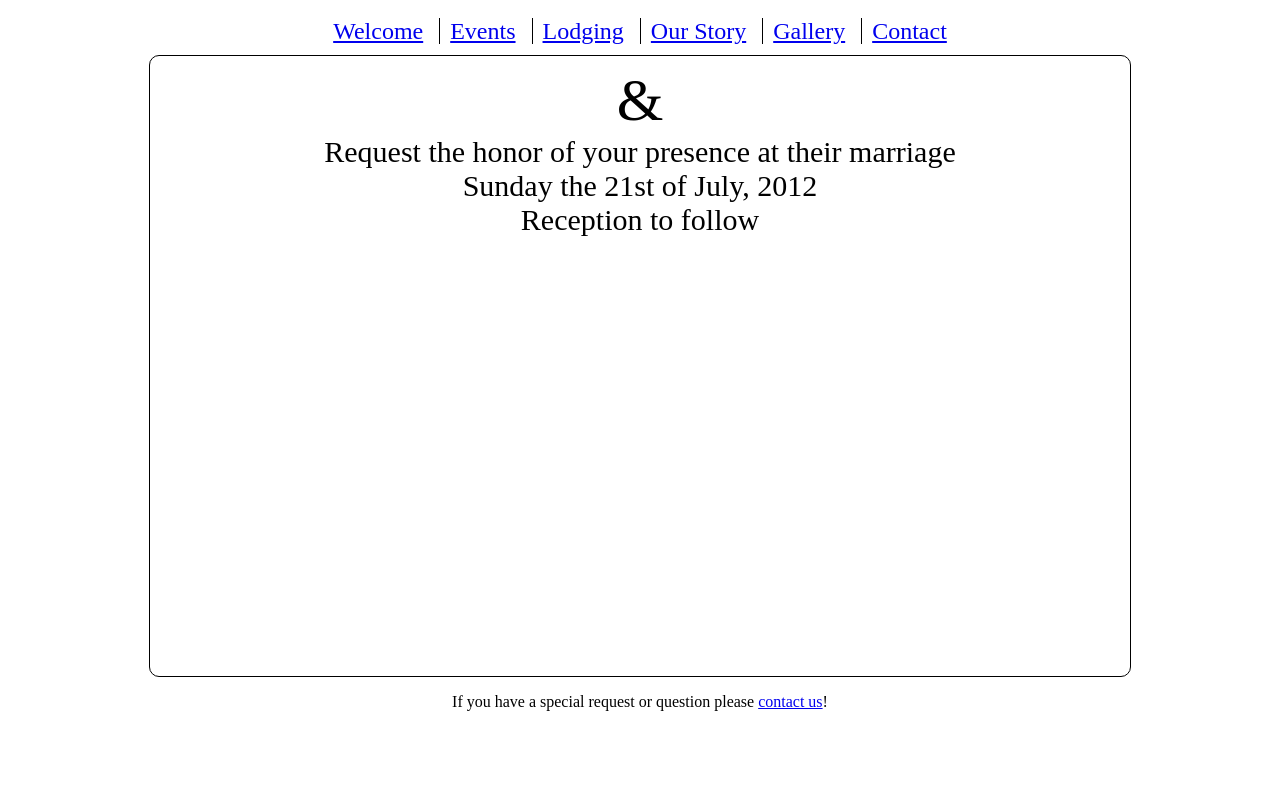
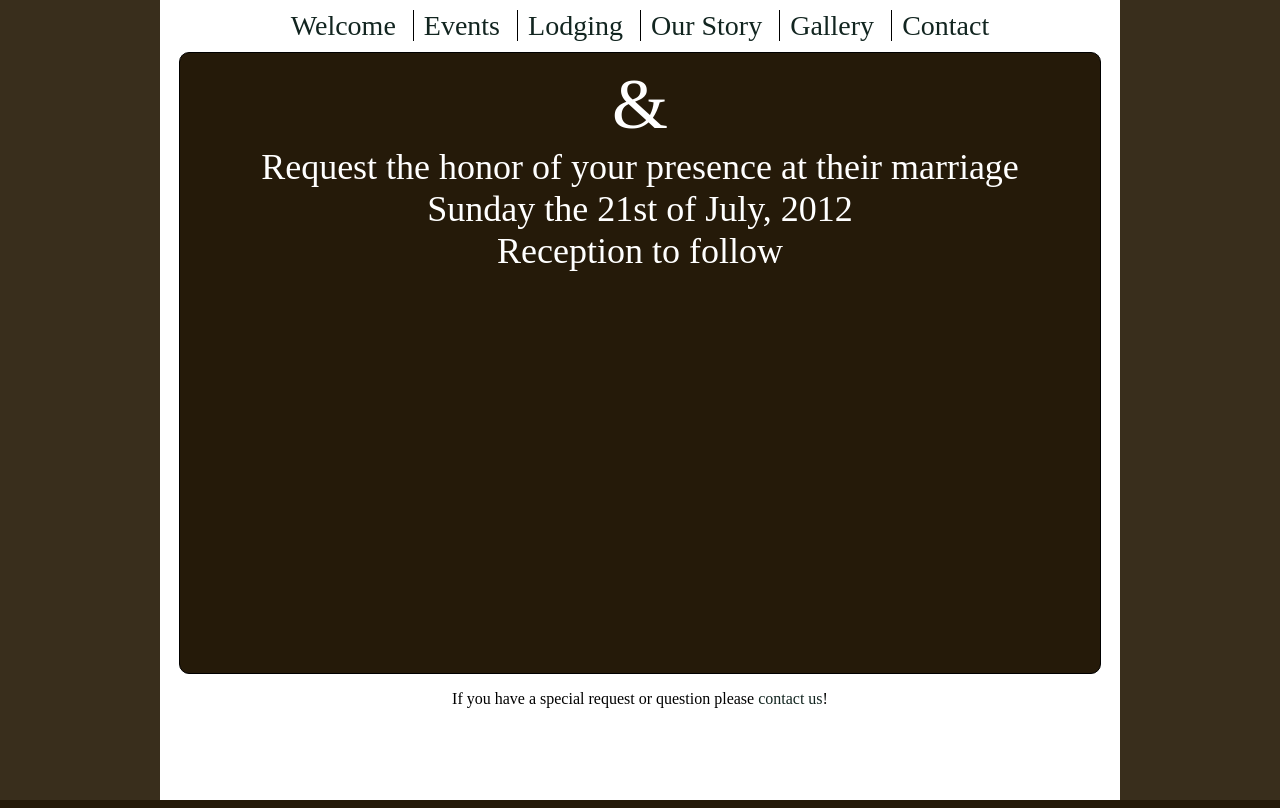
Before and after one commit to chrisgilmerproj/wedding, a Django app: template project/templates/homepage.html in a window 1280 px wide. Run offline with Django 3.2, Linux system fonts and the light colour scheme; the template is opened without the code that fills it, so the values that code supplies are empty; some libraries are stand-ins or nearby versions.

Commit message:
Updated styles and colors for website.  Renamed the messages template to contact so the names would not be confusing.

```diff
--- a/project/apps/messages/views.py
+++ b/project/apps/messages/views.py
@@ -19,7 +19,7 @@ def messages(request):
     else:
         form = MessageForm()
 
-    template_name = 'messages/messages.html'
+    template_name = 'contact.html'
     context = {
         'form': form,
         'messages': message_list,
--- a/project/static/css/style.css
+++ b/project/static/css/style.css
@@ -1,7 +1,23 @@
 @import "../fonts/rivannanf.css";
 
-html, body {
+/* Color Reference
+ *
+ * Using Triad:
+ * 392E1C: light brown
+ * 181628: dark blue
+ * 122520: dark green
+ * 251A09: dark brown
+ *
+ */
+
+html {
     height: 100%;
+}
+
+body {
+    background-color: #392E1C;
+    height: 100%;
+    margin: 0px;
 }
 
 .rivanna {
@@ -12,12 +28,32 @@ div {
     display: block;
 }
 
-.size30 { font-size: 30px }
-.size60 { font-size: 60px }
+a {
+    text-decoration: none;
+}
+
+a:link {
+    color:#122520;
+}
+
+a:visited,
+a:hover,
+a:active {
+    color: #181628;
+}
+
+#container {
+    background-color: white;
+    height: 100%;
+    margin:  0 auto;
+    padding: 0px;
+    position: relative;
+    width: 960px;
+}
 
 nav {
     font-family: 'RivannaNFRegular';
-    font-size: 24px;
+    font-size: 28px;
     text-align: center;
 }
 
@@ -42,11 +78,13 @@ nav a {
 
 #main_content {
 
+    background-color: #251A09;
     border: 1px solid black;
+    color: white;
     margin:  auto;
     padding: 10px;
     position: relative;
-    width: 960px;
+    width: 900px;
     min-height: 75%;
 
     -webkit-border-radius: 10px;
@@ -59,6 +97,14 @@ nav a {
     text-align: center;
 }
 
+#title {
+    font-size: 72px
+}
+
+#invitation {
+    font-size: 36px
+}
+
 footer {
     text-align: center;
 }
--- a/project/templates/base.html
+++ b/project/templates/base.html
@@ -7,6 +7,7 @@
         {% endblock extra_head %}
     </head>
     <body>
+        <div id="container">
             <nav>
                 <ul>
                     <li><a href="{% url home %}">Welcome</a></li>
@@ -28,7 +29,7 @@
             <p>If you have a special request or question please <a href="{% url contact %}">contact us</a>!</p>
             {% endblock footer %}
             </footer>
-
+        </div>
     </body>
 
     <script type="text/javascript">
--- a/project/templates/homepage.html
+++ b/project/templates/homepage.html
@@ -4,10 +4,10 @@
 
 {% block content %}
     <div id="banner" class="rivanna">
-        <div class="size60">
+        <div id="title">
             {{wedding.bride}} & {{wedding.groom}}
         </div>
-        <div class="size30">
+        <div id="invitation">
             Request the honor of your presence at their marriage<br/>
             Sunday the 21st of July, 2012<br/>
             Reception to follow<br/>
```
Also changed, not shown: project/templates/contact.html (renamed from project/templates/messages/messages.html). Lines whose indentation alone changed are shown as unchanged.
